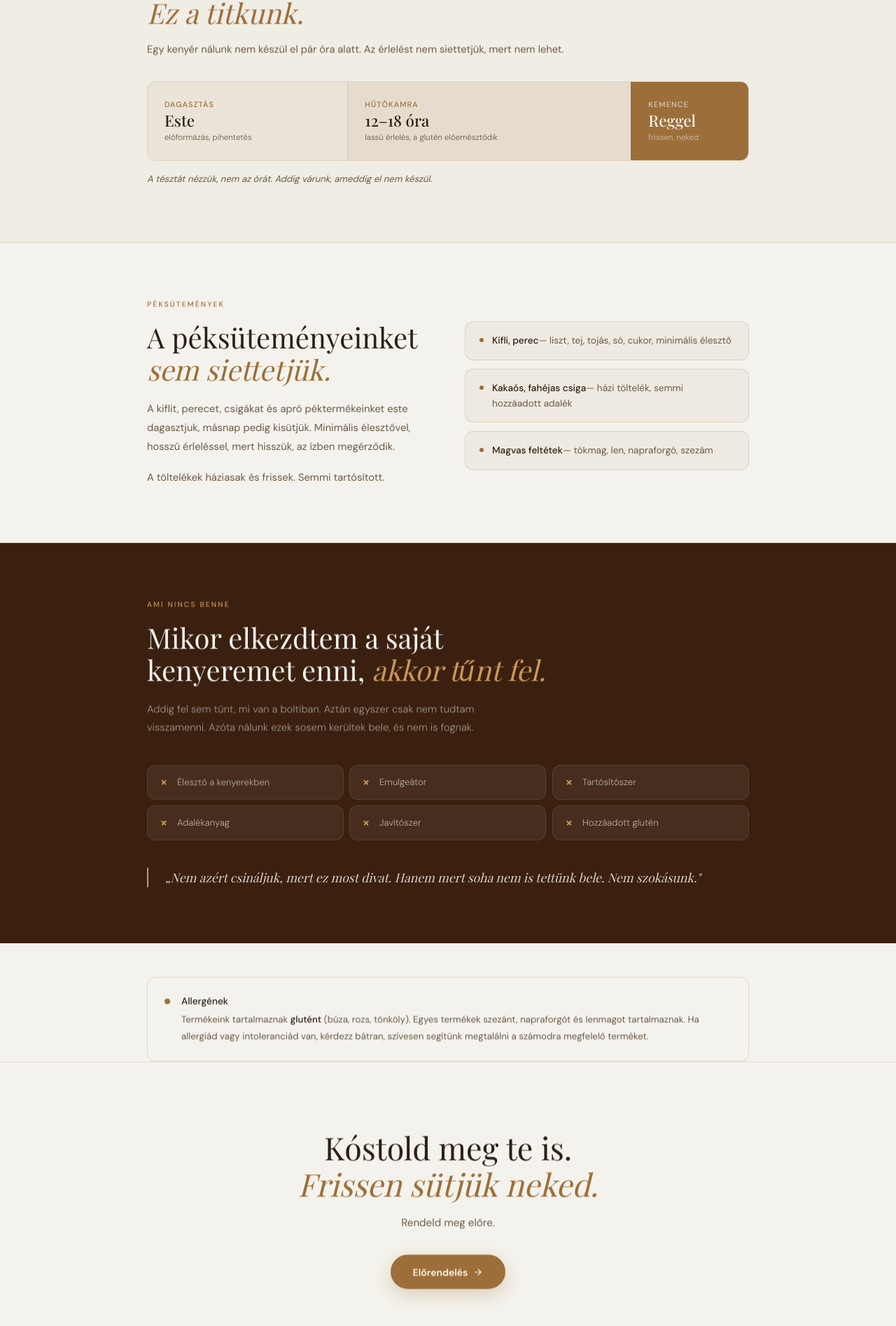
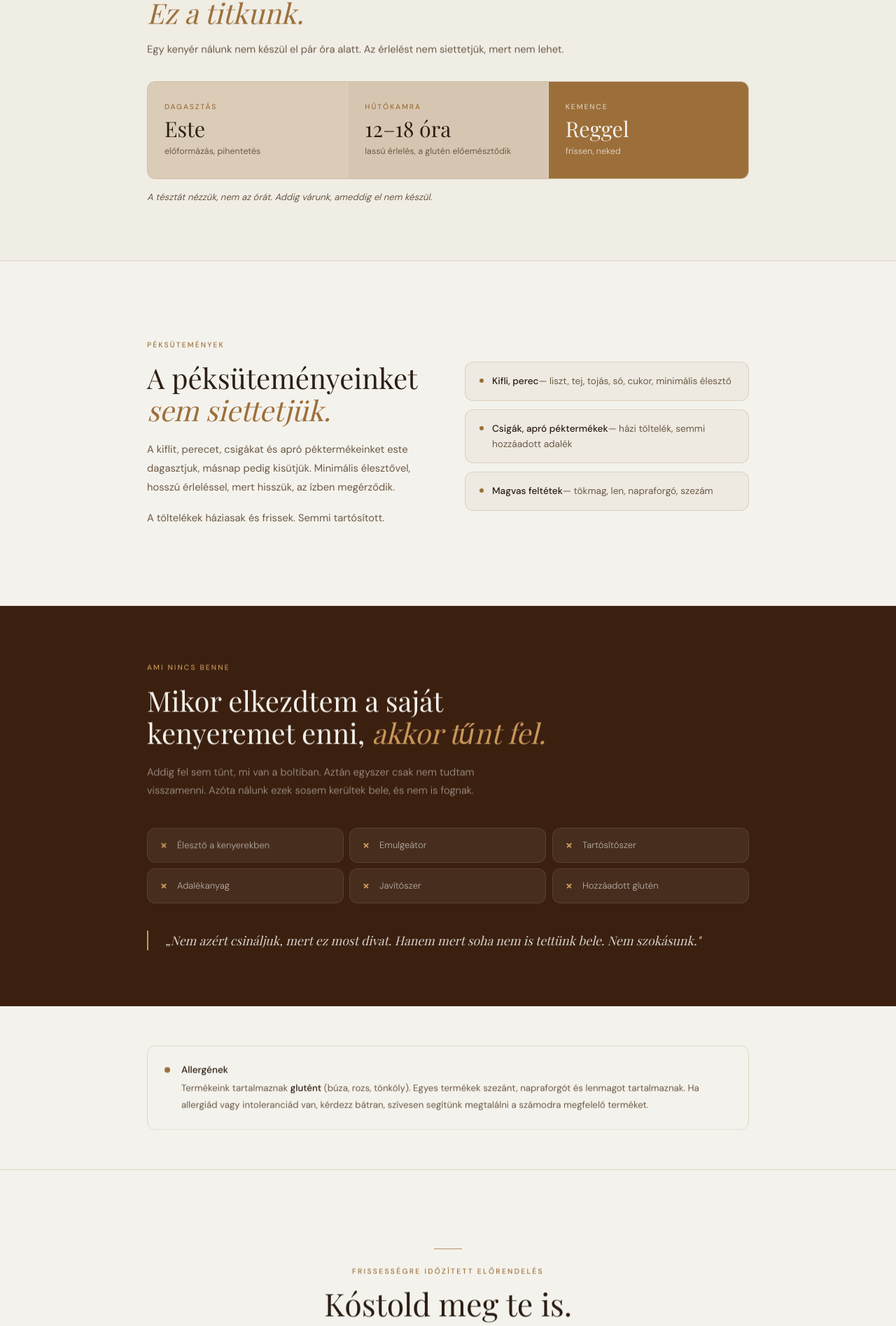
Before and after one commit to tomi2400/kata-kenyere, a Next.js app: page /alapanyagok in a window 1280 px wide. Shown: the part 1797-3692 px from the top of the page at 70% size. Built offline with nearby package versions, Linux system fonts and the light colour scheme; a web font is replaced by a local one.

Commit message:
Refine ingredients page layout and CTAs

```diff
--- a/src/app/alapanyagok/page.tsx
+++ b/src/app/alapanyagok/page.tsx
@@ -134,8 +134,8 @@ export default function AlapanyagokPage() {
                 szoveg: "Tengeri só, adalékmentes. Az ízért, valamint azért van benne, mert erősíti a gluténszerkezetet. Semmi más nem kerül bele.",
               },
             ].map((k, i) => (
-              <ScrollReveal key={k.cim} variant="up" delay={i * 60}>
-                <div className="bg-[#F4F2EC] px-7 py-8">
+              <ScrollReveal key={k.cim} variant="up" delay={i * 60} className="h-full">
+                <div className="h-full bg-[#F4F2EC] px-7 py-8">
                   <h3 className="font-serif text-[1.25rem] leading-[1.15] text-[#2C1F14]">{k.cim}</h3>
                   <p className="mt-3 text-[0.88rem] leading-[1.85] text-[#6b5a47]">{k.szoveg}</p>
                 </div>
@@ -162,21 +162,21 @@ export default function AlapanyagokPage() {
           </ScrollReveal>
 
           <ScrollReveal variant="up" delay={80}>
-            <div className="mt-8 flex overflow-hidden rounded-xl border border-[rgba(156,111,58,0.2)]">
-              <div className="flex flex-[2] flex-col justify-center bg-[rgba(156,111,58,0.07)] px-6 py-6">
-                <p className="mb-1 font-sans text-[0.68rem] font-medium uppercase tracking-[0.1em] text-[#9c6f3a]">Dagasztás</p>
-                <p className="font-serif text-[1.4rem] font-medium leading-none text-[#2C1F14]">Este</p>
-                <p className="mt-1 font-sans text-[0.72rem] font-light text-[#6b5a47]">előformázás, pihentetés</p>
+            <div className="mt-8 grid grid-cols-1 gap-px overflow-hidden rounded-xl border border-[rgba(156,111,58,0.2)] bg-[rgba(156,111,58,0.2)] sm:grid-cols-3">
+              <div className="flex flex-col bg-[rgba(156,111,58,0.07)] px-6 py-7">
+                <p className="mb-2 font-sans text-[0.65rem] font-medium uppercase tracking-[0.18em] text-[#9c6f3a]">Dagasztás</p>
+                <p className="font-serif text-[1.9rem] leading-none text-[#2C1F14]">Este</p>
+                <p className="mt-2 font-sans text-[0.78rem] leading-[1.6] text-[#6b5a47]">előformázás, pihentetés</p>
               </div>
-              <div className="flex flex-[3] flex-col justify-center border-l border-[rgba(156,111,58,0.2)] bg-[rgba(156,111,58,0.13)] px-6 py-6">
-                <p className="mb-1 font-sans text-[0.68rem] font-medium uppercase tracking-[0.1em] text-[#9c6f3a]">Hűtőkamra</p>
-                <p className="font-serif text-[1.4rem] font-medium leading-none text-[#2C1F14]">12–18 óra</p>
-                <p className="mt-1 font-sans text-[0.72rem] font-light text-[#6b5a47]">lassú érlelés, a glutén előemésztődik</p>
+              <div className="flex flex-col bg-[rgba(156,111,58,0.13)] px-6 py-7">
+                <p className="mb-2 font-sans text-[0.65rem] font-medium uppercase tracking-[0.18em] text-[#9c6f3a]">Hűtőkamra</p>
+                <p className="font-serif text-[1.9rem] leading-none text-[#2C1F14]">12–18 óra</p>
+                <p className="mt-2 font-sans text-[0.78rem] leading-[1.6] text-[#6b5a47]">lassú érlelés, a glutén előemésztődik</p>
               </div>
-              <div className="flex flex-[1] flex-col justify-center border-l border-[rgba(156,111,58,0.2)] bg-[#9c6f3a] px-6 py-6">
-                <p className="mb-1 font-sans text-[0.68rem] font-medium uppercase tracking-[0.1em] text-[rgba(244,242,236,0.7)]">Kemence</p>
-                <p className="font-serif text-[1.4rem] font-medium leading-none text-[#F4F2EC]">Reggel</p>
-                <p className="mt-1 font-sans text-[0.72rem] font-light text-[rgba(244,242,236,0.6)]">frissen, neked</p>
+              <div className="flex flex-col bg-[#9c6f3a] px-6 py-7">
+                <p className="mb-2 font-sans text-[0.65rem] font-medium uppercase tracking-[0.18em] text-[rgba(244,242,236,0.7)]">Kemence</p>
+                <p className="font-serif text-[1.9rem] leading-none text-[#F4F2EC]">Reggel</p>
+                <p className="mt-2 font-sans text-[0.78rem] leading-[1.6] text-[rgba(244,242,236,0.7)]">frissen, neked</p>
               </div>
             </div>
             <p className="mt-4 font-sans text-[0.82rem] italic text-[#6b5a47]">
@@ -187,7 +187,7 @@ export default function AlapanyagokPage() {
       </section>
 
       {/* ── Péksütemények ── */}
-      <section className="border-b border-[rgba(156,111,58,0.2)] px-6 py-20 md:px-8 xl:px-10">
+      <section className="border-b border-[rgba(156,111,58,0.2)] px-6 py-28 md:px-8 xl:px-10">
         <div className="mx-auto max-w-[860px]">
           <ScrollReveal variant="up">
             <p className="mb-4 font-sans text-[0.65rem] font-medium uppercase tracking-[0.2em] text-[#9c6f3a]">
@@ -214,7 +214,7 @@ export default function AlapanyagokPage() {
               <div className="flex flex-col gap-3">
                 {[
                   { bold: "Kifli, perec", rest: "— liszt, tej, tojás, só, cukor, minimális élesztő" },
-                  { bold: "Kakaós, fahéjas csiga", rest: "— házi töltelék, semmi hozzáadott adalék" },
+                  { bold: "Csigák, apró péktermékek", rest: "— házi töltelék, semmi hozzáadott adalék" },
                   { bold: "Magvas feltétek", rest: "— tökmag, len, napraforgó, szezám" },
                 ].map((item) => (
                   <div
@@ -279,7 +279,7 @@ export default function AlapanyagokPage() {
       </section>
 
       {/* ── Allergének ── */}
-      <section className="border-b border-[rgba(156,111,58,0.2)] px-6 pb-0 pt-12 md:px-8 xl:px-10">
+      <section className="border-b border-[rgba(156,111,58,0.2)] px-6 py-14 md:px-8 xl:px-10">
         <div className="mx-auto max-w-[860px]">
           <ScrollReveal variant="up">
             <div className="flex items-start gap-4 rounded-xl border border-[rgba(156,111,58,0.2)] p-6">
@@ -300,20 +300,24 @@ export default function AlapanyagokPage() {
       </section>
 
       {/* ── CTA ── */}
-      <section className="px-6 py-24 text-center md:px-8">
+      <section className="px-6 py-28 text-center md:px-8">
         <ScrollReveal variant="up">
+          <div className="mx-auto mb-6 h-px w-10 bg-[#9c6f3a]" />
+          <p className="mb-3 font-sans text-[0.65rem] font-medium uppercase tracking-[0.22em] text-[#9c6f3a]">
+            Frissességre időzített előrendelés
+          </p>
           <h2 className="font-serif text-[clamp(2rem,4vw,2.8rem)] leading-[1.15] text-[#2C1F14]">
             Kóstold meg te is.<br />
             <em className="italic text-[#9c6f3a]">Frissen sütjük neked.</em>
           </h2>
-          <p className="mx-auto mt-4 max-w-[400px] text-[0.95rem] leading-[1.85] text-[#6b5a47]">
-            Rendeld meg előre.
+          <p className="mx-auto mt-5 max-w-[380px] text-[0.92rem] leading-[1.85] text-[#6b5a47]">
+            Válaszd ki a napot, add le a rendelésedet, és vedd át személyesen Pécsen, amikor valóban neked készül el.
           </p>
           <Link
             href="/elorendeles"
-            className="mt-8 inline-flex items-center gap-2 rounded-full bg-[#9c6f3a] px-8 py-[0.9rem] font-sans text-sm font-semibold text-[#fff9f0] shadow-[0_8px_24px_rgba(156,111,58,0.28)] transition-all duration-300 hover:-translate-y-0.5 hover:bg-[#8a6030]"
+            className="mt-8 inline-flex items-center gap-2 rounded-full bg-[#9c6f3a] px-8 py-[0.95rem] font-sans text-sm font-semibold text-[#fff9f0] shadow-[0_8px_24px_rgba(156,111,58,0.32)] transition-all duration-300 hover:-translate-y-0.5 hover:bg-[#8a6030] hover:shadow-[0_14px_32px_rgba(156,111,58,0.42)]"
           >
-            Előrendelés
+            Előrendelés indítása
             <ArrowRight className="h-3.5 w-3.5" />
           </Link>
         </ScrollReveal>
--- a/src/app/kapcsolat/page.tsx
+++ b/src/app/kapcsolat/page.tsx
@@ -73,7 +73,7 @@ export default function KapcsolatPage() {
             <p className="mt-2 font-sans text-sm text-[#e8d6c0]/60">Válaszd ki a napot és állítsd össze a rendelésedet.</p>
             <Link
               href="/elorendeles"
-              className="mt-6 inline-flex items-center gap-2 rounded-full bg-[#c79a66] px-7 py-[0.9rem] font-sans text-sm font-semibold text-[#fff9f0] shadow-[0_8px_24px_rgba(199,154,102,0.32)] transition-all duration-300 hover:-translate-y-0.5 hover:bg-[#b98b58]"
+              className="mt-6 inline-flex items-center gap-2 rounded-full bg-[#c79a66] px-7 py-[0.9rem] font-sans text-sm font-semibold text-[#fff9f0] shadow-[0_8px_24px_rgba(199,154,102,0.38)] transition-all duration-300 hover:-translate-y-0.5 hover:bg-[#b98b58] hover:shadow-[0_14px_32px_rgba(199,154,102,0.44)]"
             >
               Előrendelés
               <ArrowRight className="h-3.5 w-3.5" />
--- a/src/app/koszonjuk/page.tsx
+++ b/src/app/koszonjuk/page.tsx
@@ -83,7 +83,7 @@ function KoszonjukContent() {
         {/* CTA */}
         <button
           onClick={() => router.push("/")}
-          className="flex w-full cursor-pointer items-center justify-center gap-2 rounded-full bg-[#9c6f3a] py-[0.95rem] font-sans text-sm font-semibold text-[#fff9f0] shadow-[0_8px_24px_rgba(156,111,58,0.28)] transition-all duration-300 hover:-translate-y-0.5 hover:bg-[#8a6030]"
+          className="flex w-full cursor-pointer items-center justify-center gap-2 rounded-full bg-[#9c6f3a] py-[0.95rem] font-sans text-sm font-semibold text-[#fff9f0] shadow-[0_8px_24px_rgba(156,111,58,0.32)] transition-all duration-300 hover:-translate-y-0.5 hover:bg-[#8a6030] hover:shadow-[0_14px_32px_rgba(156,111,58,0.42)]"
         >
           Vissza a főoldalra
         </button>
--- a/src/app/osszesites/page.tsx
+++ b/src/app/osszesites/page.tsx
@@ -184,7 +184,7 @@ export default function OsszesitesPage() {
         <button
           onClick={handleSubmit}
           disabled={loading}
-          className="flex w-full items-center justify-center gap-2 rounded-full bg-[#c79a66] py-4 font-sans text-sm font-semibold text-[#fff9f0] shadow-[0_8px_24px_rgba(199,154,102,0.32)] transition-all duration-300 hover:-translate-y-0.5 hover:bg-[#b98b58] disabled:opacity-50 disabled:cursor-not-allowed"
+          className="flex w-full items-center justify-center gap-2 rounded-full bg-[#c79a66] py-4 font-sans text-sm font-semibold text-[#fff9f0] shadow-[0_8px_24px_rgba(199,154,102,0.38)] transition-all duration-300 hover:-translate-y-0.5 hover:bg-[#b98b58] hover:shadow-[0_14px_32px_rgba(199,154,102,0.44)] disabled:opacity-50 disabled:cursor-not-allowed"
         >
           {loading ? (
             <><div className="h-4 w-4 animate-spin rounded-full border-2 border-white/30 border-t-white" />Küldés...</>
--- a/src/app/rolunk/page.tsx
+++ b/src/app/rolunk/page.tsx
@@ -263,7 +263,7 @@ export default function RolunkPage() {
           <div className="mt-8 flex flex-col items-center gap-4 sm:flex-row sm:justify-center">
             <Link
               href="/elorendeles"
-              className="inline-flex items-center gap-2 rounded-full bg-[#9c6f3a] px-8 py-[0.9rem] font-sans text-sm font-semibold text-[#fff9f0] shadow-[0_8px_24px_rgba(156,111,58,0.28)] transition-all duration-300 hover:-translate-y-0.5 hover:bg-[#8a6030]"
+              className="inline-flex items-center gap-2 rounded-full bg-[#9c6f3a] px-8 py-[0.9rem] font-sans text-sm font-semibold text-[#fff9f0] shadow-[0_8px_24px_rgba(156,111,58,0.32)] transition-all duration-300 hover:-translate-y-0.5 hover:bg-[#8a6030] hover:shadow-[0_14px_32px_rgba(156,111,58,0.42)]"
             >
               Előrendelés
               <ArrowRight className="h-3.5 w-3.5" />
--- a/src/app/termekek/page.tsx
+++ b/src/app/termekek/page.tsx
@@ -127,7 +127,7 @@ export default async function TermekekPage() {
             </p>
             <Link
               href="/elorendeles"
-              className="mt-8 inline-flex items-center gap-2 rounded-full bg-[#c79a66] px-8 py-[0.95rem] font-sans text-sm font-semibold text-[#fff9f0] shadow-[0_8px_24px_rgba(199,154,102,0.32)] transition-all duration-300 hover:-translate-y-0.5 hover:bg-[#b98b58]"
+              className="mt-8 inline-flex items-center gap-2 rounded-full bg-[#c79a66] px-8 py-[0.95rem] font-sans text-sm font-semibold text-[#fff9f0] shadow-[0_8px_24px_rgba(199,154,102,0.38)] transition-all duration-300 hover:-translate-y-0.5 hover:bg-[#b98b58] hover:shadow-[0_14px_32px_rgba(199,154,102,0.44)]"
             >
               Előrendelés indítása
               <ArrowRight className="h-4 w-4" />
```
